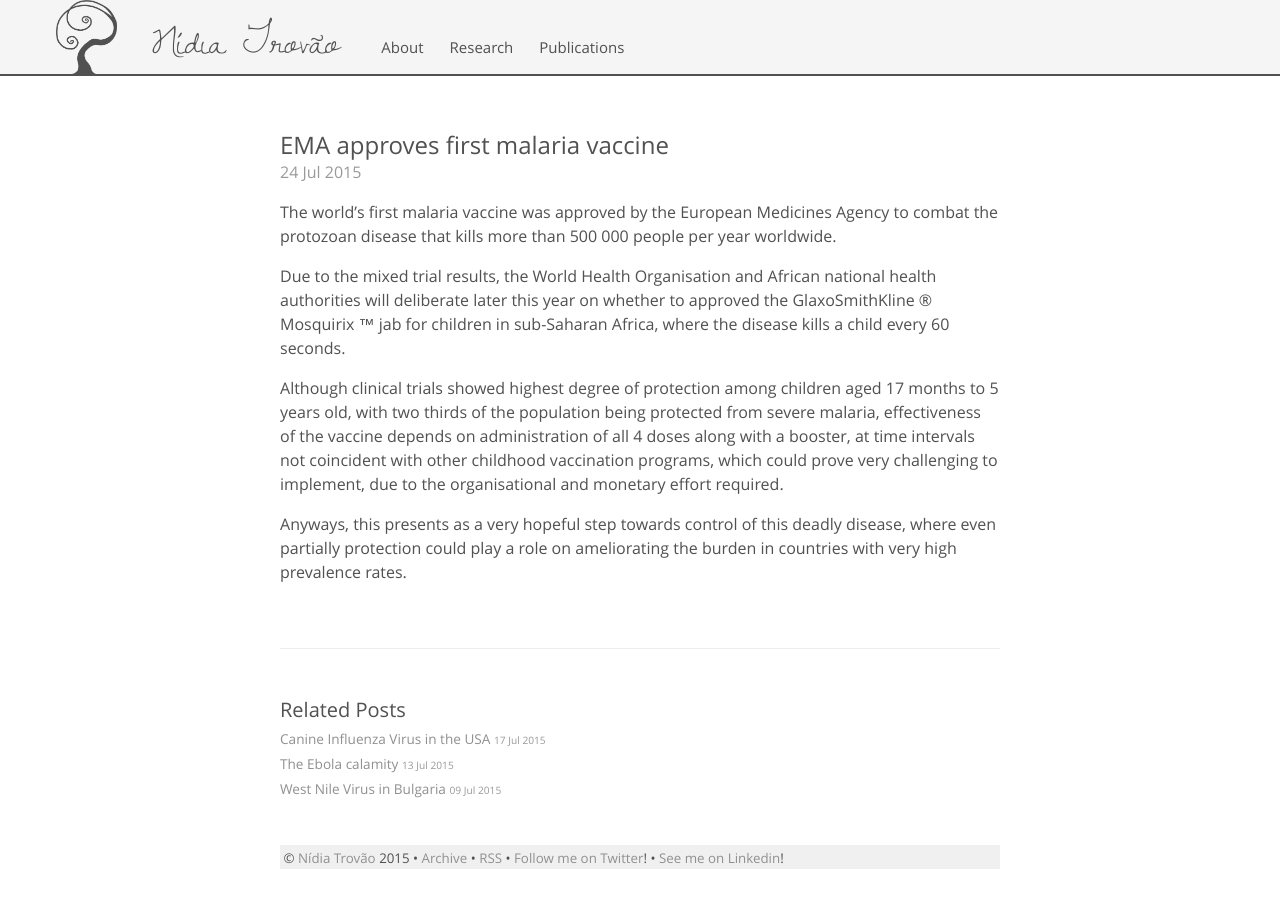
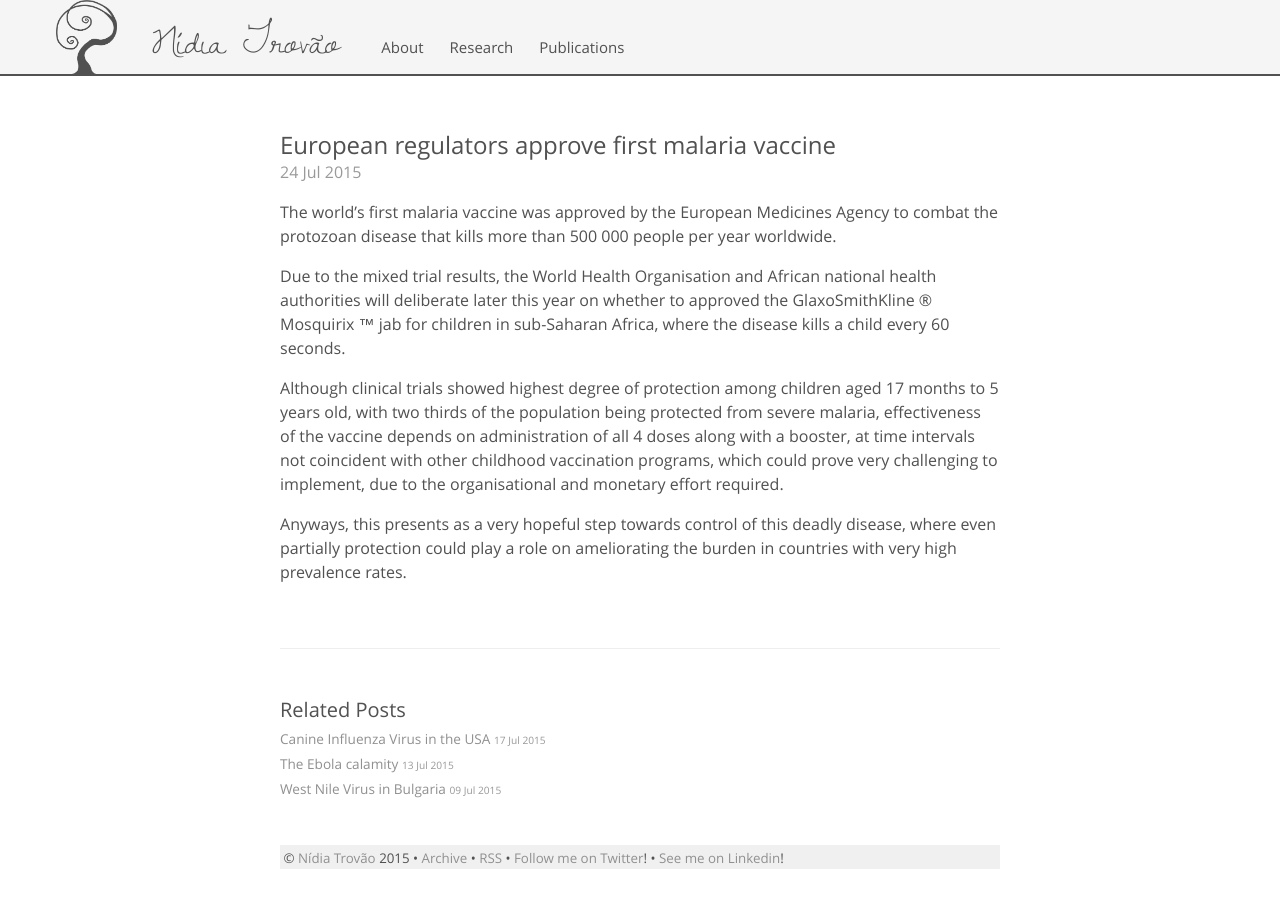
Before and after one commit to nidiatrovao/nidiatrovao.github.io, a Jekyll site: the page built from _posts/2015-07-24-vaccine-malaria.md, in a window 1280 px wide. Built offline with Jekyll 4.4.1, drawn with Linux system fonts in a browser that asks for light colours.

Commit message:
6th post

```diff
--- a/_posts/2015-07-24-vaccine-malaria.md
+++ b/_posts/2015-07-24-vaccine-malaria.md
@@ -1,6 +1,6 @@
 ---
 layout: post
-title: EMA approves first malaria vaccine
+title: European regulators approve first malaria vaccine
 ---
 
 The world's first malaria vaccine was approved by the European Medicines Agency to combat the protozoan disease that kills more than 500 000 people per year worldwide.
```
